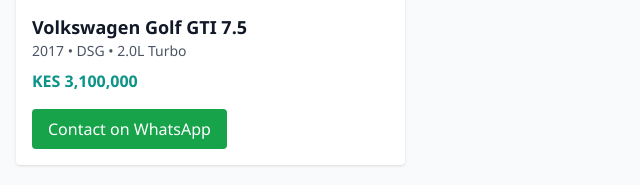
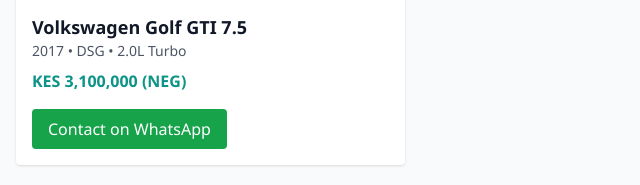
Before and after one commit to MashaM88/ritz-cars-ke, a plain HTML site: page index.html in a window 1280 px wide. Shown: the part 1675-1860 px from the top of the page, 16-656 px from the left. Drawn offline with nearby package versions, Linux system fonts and the light colour scheme.

Commit message:
Update index.html

```diff
--- a/index.html
+++ b/index.html
@@ -76,7 +76,7 @@
           <img src="images/MK7.5 Golf.png" alt="Golf R" class="rounded mb-4 h-48 w-full object-cover">
           <h3 class="font-semibold text-lg">Volkswagen Golf GTI 7.5</h3>
           <p class="text-sm text-gray-600 dark:text-gray-300">2017 • DSG • 2.0L Turbo</p>
-          <p class="text-teal-600 font-bold mt-2">KES 3,100,000</p>
+          <p class="text-teal-600 font-bold mt-2">KES 3,100,000 (NEG)</p>
           <a href="https://wa.me/254794288896" class="mt-4 inline-block bg-green-600 text-white px-4 py-2 rounded hover:bg-green-700">Contact on WhatsApp</a>
         </div>
       </div>
```
